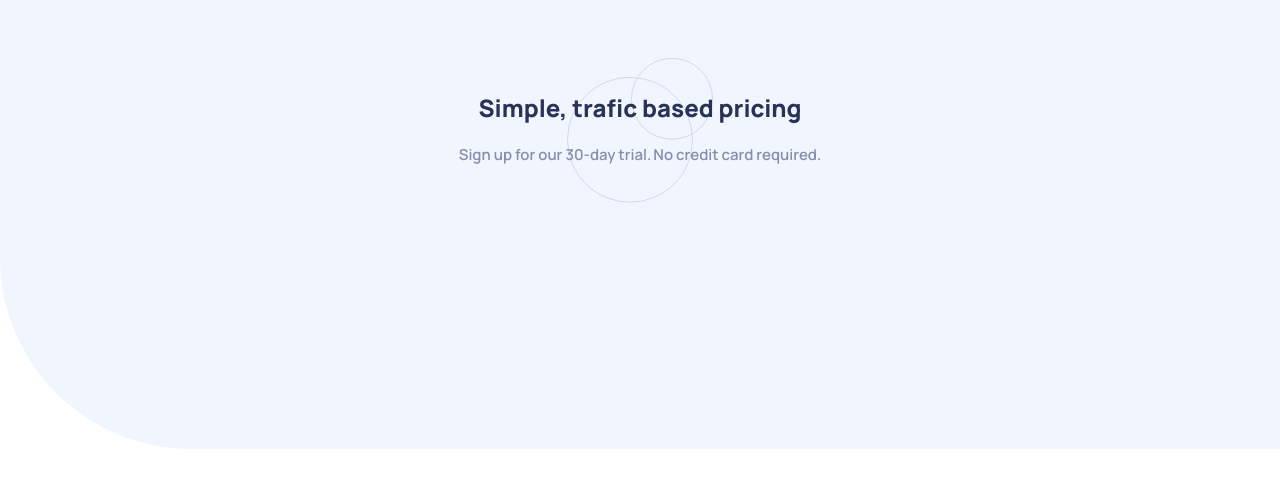
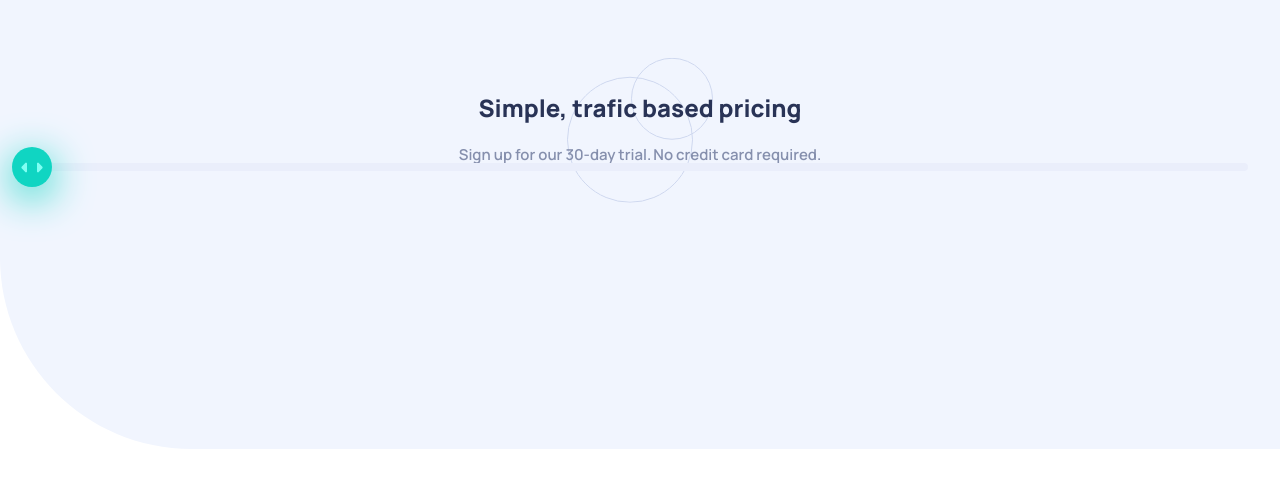
Before and after one commit to angeleraser/interactive-pricing-component, a Vue app: page / in a window 1280 px wide. Shown: the top 488 px of the page. Built offline with nearby package versions, Linux system fonts and the light colour scheme.

Commit message:
feat: create input range component

```diff
--- a/src/App.vue
+++ b/src/App.vue
@@ -1,16 +1,19 @@
 <template>
 	<div id="app">
-		<Header />
+		<app-header />
+		<slider-bar />
 	</div>
 </template>
 
 <script>
-import Header from "./components/Header.vue";
+import AppHeader from "./components/AppHeader.vue";
+import SliderBar from "./components/SliderBar";
 
 export default {
 	name: "App",
 	components: {
-		Header,
+		SliderBar,
+		AppHeader,
 	},
 };
 </script>
--- a/src/components/Header.vue
+++ b/src/components/AppHeader.vue
@@ -27,10 +27,7 @@
 
 <script>
 export default {
-	name: "HelloWorld",
-	props: {
-		msg: String,
-	},
+	name: "AppHeader",
 };
 </script>
 
--- /dev/null
+++ b/src/components/SliderBar.vue
@@ -0,0 +1,143 @@
+<template>
+	<div :class="classNames" class="slider-bar-wrapper">
+		<span aria-label="input range bar" class="bar slider-background"></span>
+
+		<span :style="getFillWidth" class="slider-fill bar"></span>
+
+		<button v-bind:style="getControlPosition" class="slider-control">
+			<svg xmlns="http://www.w3.org/2000/svg" style="transform: translateY(2px)" width="22" height="13">
+				<g fill="#80FFF3" fill-rule="evenodd">
+					<path
+						d="M16 2.558v7.884a1 1 0 001.735.679l3.639-3.943a1 1 0 000-1.356l-3.64-3.943A1 1 0 0016 2.558zM6 2.558v7.884a1 1 0 01-1.735.679L.626 7.178a1 1 0 010-1.356l3.64-3.943A1 1 0 016 2.558z"
+					/>
+				</g>
+			</svg>
+		</button>
+
+		<input v-model="inputValue" v-on:change="calculatePricing" type="range" :max="maxValue" :min="minValue" />
+	</div>
+</template>
+
+<script>
+export default {
+	name: "SliderBar",
+	props: {
+		value: {
+			type: Number,
+			default: 0,
+		},
+		maxValue: {
+			type: Number,
+			default: 100,
+		},
+		minValue: {
+			type: Number,
+			default: 0,
+		},
+		classNames: {
+			type: String,
+			default: "",
+		},
+	},
+	data() {
+		return {
+			inputValue: this.$props.value,
+		};
+	},
+	methods: {
+		calculatePricing() {
+			console.log(this.inputValue);
+		},
+	},
+	computed: {
+		getControlPosition() {
+			const currentPosition = this.inputValue;
+			return `left:${currentPosition}%`;
+		},
+		getFillWidth() {
+			const currentPosition = this.inputValue;
+			return `width:${currentPosition}%`;
+		},
+	},
+};
+</script>
+
+<style scoped>
+input[type="range"],
+input[type="range"]::-webkit-slider-runnable-track,
+input[type="range"]::-webkit-slider-thumb {
+	-webkit-appearance: none;
+	cursor: pointer;
+}
+
+input[type="range"]::-webkit-slider-thumb {
+	width: 40px;
+	height: 40px;
+	border-radius: 50%;
+}
+
+input[type="range"]::-moz-range-thumb {
+	width: 40px;
+	height: 40px;
+	border-radius: 50%;
+}
+
+input[type="range"]::-ms-thumb {
+	width: 40px;
+	height: 40px;
+	border-radius: 50%;
+}
+
+input[type="range"] {
+	opacity: 0;
+}
+
+.slider-bar-wrapper {
+	position: relative;
+	width: 100%;
+	height: 8px;
+	max-width: 95%;
+	align-self: center;
+}
+
+.slider-bar-wrapper input[type="range"] {
+	width: 100%;
+	position: absolute;
+	top: 50%;
+	transform: translateY(-50%);
+	height: 10px;
+	z-index: 80;
+}
+
+.slider-bar-wrapper .bar {
+	display: inline-flex;
+	height: 100%;
+	width: 100%;
+	position: absolute;
+	border-radius: 12px;
+}
+
+.slider-bar-wrapper .slider-background {
+	z-index: 10;
+	background-color: var(--light-grayish-blue-1);
+}
+
+.slider-bar-wrapper .slider-fill {
+	z-index: 20;
+	background-color: var(--strong-cyan);
+	width: 50%;
+}
+
+.slider-bar-wrapper .slider-control {
+	width: 40px;
+	height: 40px;
+	border-radius: 50%;
+	background-color: var(--strong-cyan);
+	z-index: 30;
+	top: 50%;
+	left: 0;
+	position: absolute;
+	transform: translate(-20px, -20px);
+	box-shadow: 0 10px 40px var(--strong-cyan);
+}
+</style>
```
